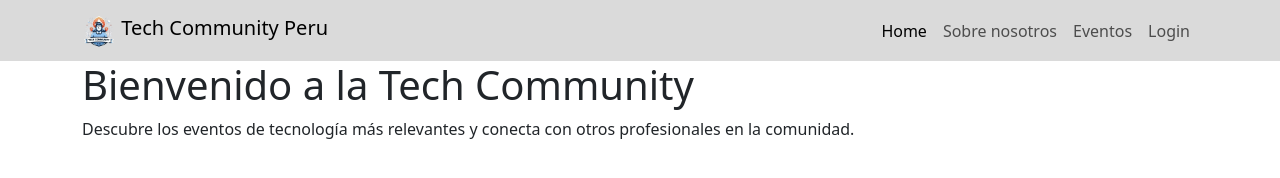
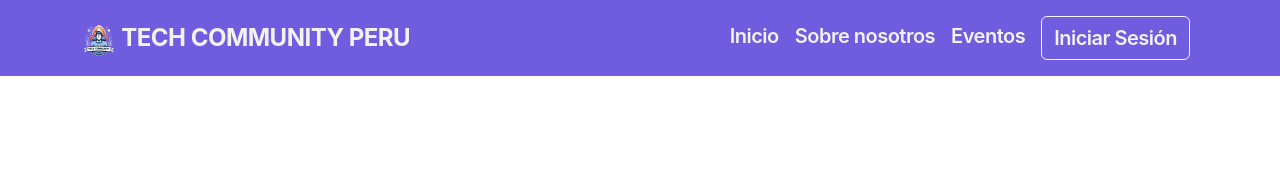
Before and after one commit to Tech-Community-Peru/landing-page-tcp, a plain HTML site: page index.html in a window 1280 px wide. Drawn offline with nearby package versions, Linux system fonts and the light colour scheme.

Commit message:
fix(landing-page):Correccion-General
Se está cambiando el diseño a uno más cercano al que poseemos en nuestros prototipos.

```diff
--- a/css/style.css
+++ b/css/style.css
@@ -1,6 +1,36 @@
 /*------------NAVBAR------------*/
 .bg-navbar{
-    background-color: #DADADA;
+    background-color: #705CDF;
+}
+
+.fw-bold{
+    font-weight: 800;
+    letter-spacing: -0.5px;
+    color: #F2F2F2;
+    font-family: 'Inter', sans-serif;
+    font-size: 24px;
+}
+
+.nav-link {
+    line-height: 2; /* Ajusta según sea necesario */
+}
+
+.fw-semibold{
+    font-weight: 500;
+    letter-spacing: -0.5px;
+    color: #F2F2F2;
+    font-family: 'Inter', sans-serif;
+    font-size: 20px;
+    --bs-navbar-color: off;
+}
+
+.btn-outline-primary{
+    --bs-btn-border-color: #F2F2F2;
+    --bs-btn-border-color: #F2F2F2;
+    --bs-btn-hover-color:  #705CDF;
+    --bs-btn-hover-border-color: #F2F2F2;
+    --bs-btn-hover-bg: #F2F2F2;
+
 }
 
 /*------------Sección de bienvenida------------*/
--- a/index.html
+++ b/index.html
@@ -49,17 +49,17 @@
     <!-- Barra de navegación -->
     <nav class="navbar navbar-expand-lg bg-navbar text-light">
         <div class="container">
-            <a class="navbar-brand" href="/index.html">
+            <a class="navbar-brand fw-bold me-auto" href="/index.html">
                 <img src="/assets/images/features/logo-sin-fondo.png" alt="Logo" width="34" height="34" class="d-inline-block align-text-top text-light">
-                Tech Community Peru
+                TECH COMMUNITY PERU
               </a>
           <button class="navbar-toggler" type="button" data-bs-toggle="collapse" data-bs-target="#navbarNav" aria-controls="navbarNav" aria-expanded="false" aria-label="Toggle navigation">
             <span class="navbar-toggler-icon"></span>
           </button>
           <div class="collapse navbar-collapse  justify-content-end" id="navbarNav">
-            <ul class="navbar-nav">
+            <ul class="navbar-nav fw-semibold">
               <li class="nav-item">
-                <a class="nav-link active " aria-current="page" href="#">Home</a>
+                <a class="nav-link" aria-current="page" href="#">Inicio</a>
               </li>
               <li class="nav-item">
                 <a class="nav-link" href="#">Sobre nosotros</a>
@@ -68,17 +68,14 @@
                 <a class="nav-link" href="#">Eventos</a>
               </li>
               <li class="nav-item">
-                <a href="/sections/login.html" class="nav-link" aria-disabled="true">Login</a>
+                <a href="/sections/login.html" class="nav-link" aria-disabled="true"><button type="button" class="btn btn-outline-primary fw-semibold">Iniciar Sesión</button></a>
               </li>
             </ul>
           </div>
         </div>
       </nav>
     <!-- Sección de bienvenida -->
-    <section id="bienvenida" class="container">
-        <h1>Bienvenido a la Tech Community</h1>
-        <p>Descubre los eventos de tecnología más relevantes y conecta con otros profesionales en la comunidad.</p>
-    </section>
+
     <!-- Secccion de nosotros -->
 
     <!-- Seccion de caracteristicas -->
```
